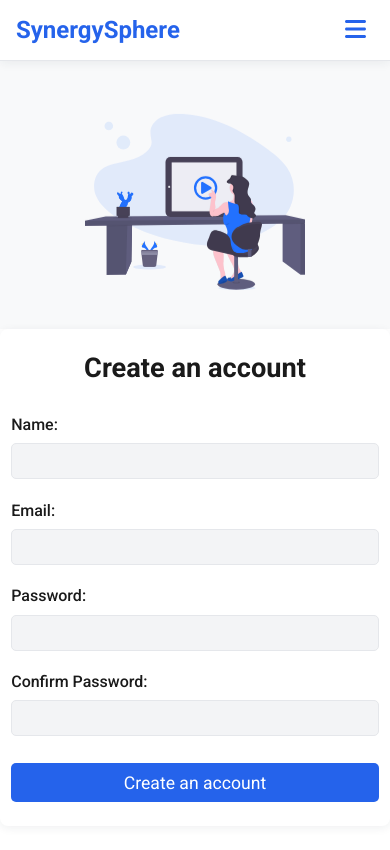
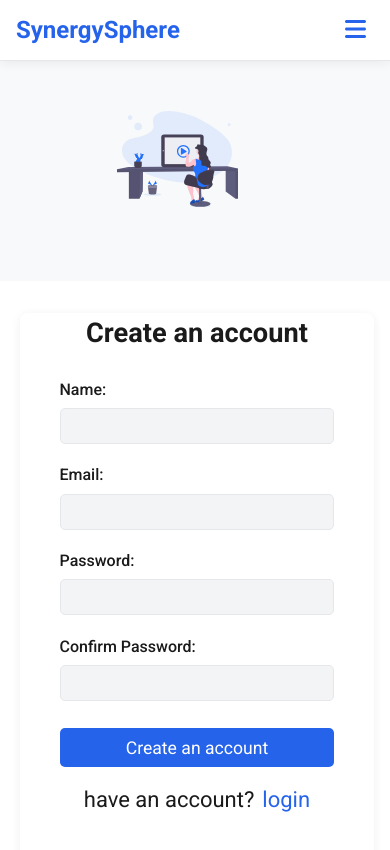
Before and after one commit to GirishIITM/hackthonprep, a React (Vite) app in the folder frontend/: page /register in a window 390 px wide. Shown: the top 850 px of the page. Built offline with nearby package versions, Linux system fonts and the light colour scheme.

Commit message:
feat: Add mobile-friendly login prompt and adjust responsive styles for registration page

```diff
--- a/frontend/src/pages/Register.jsx
+++ b/frontend/src/pages/Register.jsx
@@ -146,9 +146,16 @@ Send and receive notifications,
               <button type="submit" disabled={isLoading}>
                 Create an account
               </button>
+
             </form>
+            <div class="contentt mobile-only">
+              <p class="center-text">
+                have an account?
+                <a class="btnn" id="sign-up-btn" href="/login" data-discover="true">login</a>
+              </p>
+            </div>
+          </div>
 
-          </div>
         </LoadingIndicator>
       </div>
     </div>
--- a/frontend/src/styles/register.css
+++ b/frontend/src/styles/register.css
@@ -51,7 +51,7 @@
     font-family: var(--font-family);
     margin: 0;
     font-size: 1.07rem;
-    padding: 1.2rem 200px;
+    padding: 1.2rem 85px;
     font-weight: var(--font-weight-normal);
 }
 .btn.transparent {
@@ -182,53 +182,144 @@
 }
 
 /* Responsive styles */
-@media (max-width: 900px) {
-  .register-split-page {
-    flex-direction: column;
-  }
-  .register-left, .register-right {
-    flex: unset;
-    width: 100%;
-    min-height: 220px;
-  }
-  .register-left {
-    padding: 2rem 0 1rem 0;
-    justify-content: center;
-  }
-  .register-left::before {
-    border-radius: 0 0 60% 60%/0 0 80% 80%;
-    width: 120%;
-    height: 100%;
-    left: -10%;
-    top: 0;
-  }
-  .register-svg-img {
-    width: 55vw;
-    max-width: 320px;
-  }
-  .register-right {
-    padding: 0 0 2rem 0;
-    justify-content: center;
+@media (min-width: 1110px){
+  .content p{
+    padding: 1.2rem 200px;
   }
 }
 
-@media (max-width: 600px) {
-  .register-container {
-    padding: 1.2rem 0.7rem 1.5rem 0.7rem;
+
+
+/* Responsive for mobile */
+@media (max-width: 670px) {
+  .register-split-page,
+  .login-split-page {
+    flex-direction: column;
+    min-height: 800px;
+    height: 100vh;
+  }
+
+  .register-left,
+  .login-left,
+  .register-right,
+  .login-right {
+    width: 91%;
+    min-width: 0;
+    min-height: 220px;
+    padding: 2rem 5vw 1rem 5vw;
+    justify-content: center;
+    align-items: flex-start;
+  }
+
+  .register-svg-img,
+  .login-svg-img {
+    width: 200px;
+    max-width: 90vw;
+    min-width: 0 !important;
+    margin-bottom: 1.5rem;
+    transition: transform 0.9s ease-in-out;
+    transition-delay: 0.6s;
+    flex-direction: column;
+  }
+
+  .content {
+    padding-right: 15%;
+    transition: transform 0.9s ease-in-out;
+    transition-delay: 0.8s;
+    display: none;
+  }
+
+  .content h3,
+  .content h2 {
+    font-size: 1.2rem;
+  }
+
+  .btn.transparent {
+    width: 110px;
+    height: 35px;
+    font-size: 0.7rem;
+  }
+
+  .register-split-page::before,
+  .login-split-page::before {
+    width: 1500px;
+    height: 1500px;
+    transform: translateX(-50%);
+    left: 30%;
+    bottom: 68%;
+    right: initial;
+    top: initial;
+    transition: 2s ease-in-out;
+    display: none;
+  }
+  .register-split-page.sign-up-mode::before,
+  .login-split-page.sign-up-mode::before {
+    transform: translate(-50%, 100%);
+    bottom: 32%;
+    right: initial;
+  }
+  .divider span {
+    margin: 1rem 0;
+    padding-top: 10px;
+  }
+
+  .content p {
+    padding: 0 1rem;
+    font-size: 0.85rem;
+  }
+
+  .register-container,
+  .login-container {
     max-width: 98vw;
     border-radius: 8px;
     box-shadow: 0 2px 10px var(--color-shadow);
+    padding: 0 2.5rem 2rem 2.5rem;
+  }
+  .register-left {
+    padding: 0;
+  }
+  .register-right {
+    justify-content: flex-start;
+    align-items: flex-start;
+    flex: 10;
+  }
+
+  .register-split-page::before,
+  .login-split-page::before {
+    bottom: 95%;
+    left: 0%;
+    display: none;
+  }
+  .register-split-page.sign-up-mode::before,
+  .login-split-page.sign-up-mode::before {
+    bottom: 28%;
+    left: 50%;
+  }
+  .divider span {
+    margin: 0.5rem 0;
+    font-size: 0.8rem;
+  }
+
+  .content p {
+    padding: 0 0.5rem;
+    font-size: 0.75rem;
   }
   .register-svg-img {
-    width: 80vw;
-    min-width: 120px;
-    max-width: 220px;
+    width: 34%;
+    max-width: 300px;
+    height: auto;
+    animation: none;
   }
-  .register-left::before {
-    border-radius: 0 0 80% 80%/0 0 90% 90%;
-    width: 140%;
-    height: 90%;
-    left: -20%;
-    top: 0;
+  .center-text {
+    display: flex;
+    justify-content: center;
+    align-items: center;
+    gap: 0.5rem;
+    text-align: center;
+    margin: 0 auto;
+    padding: 1rem;
+    flex-wrap: wrap;
+    max-width: 90%;
+    font-size: 22px;
   }
 }
```
